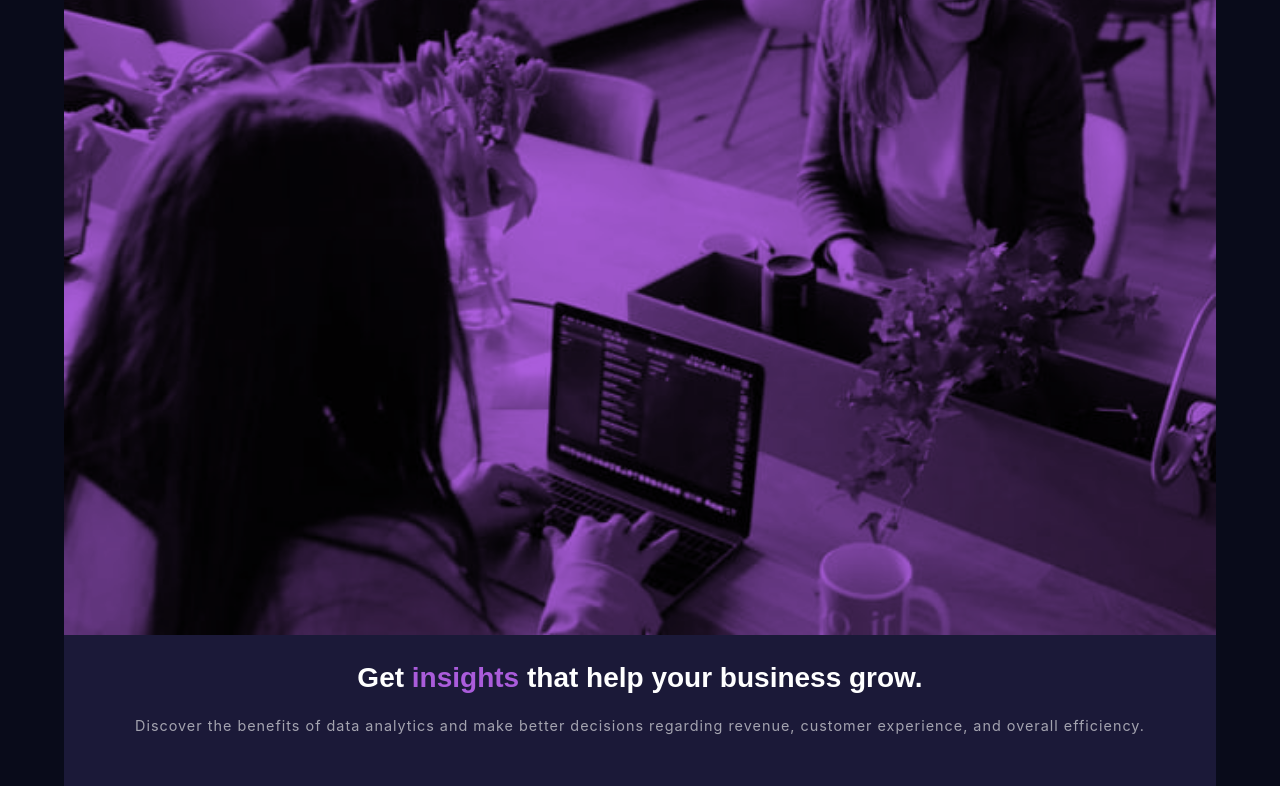
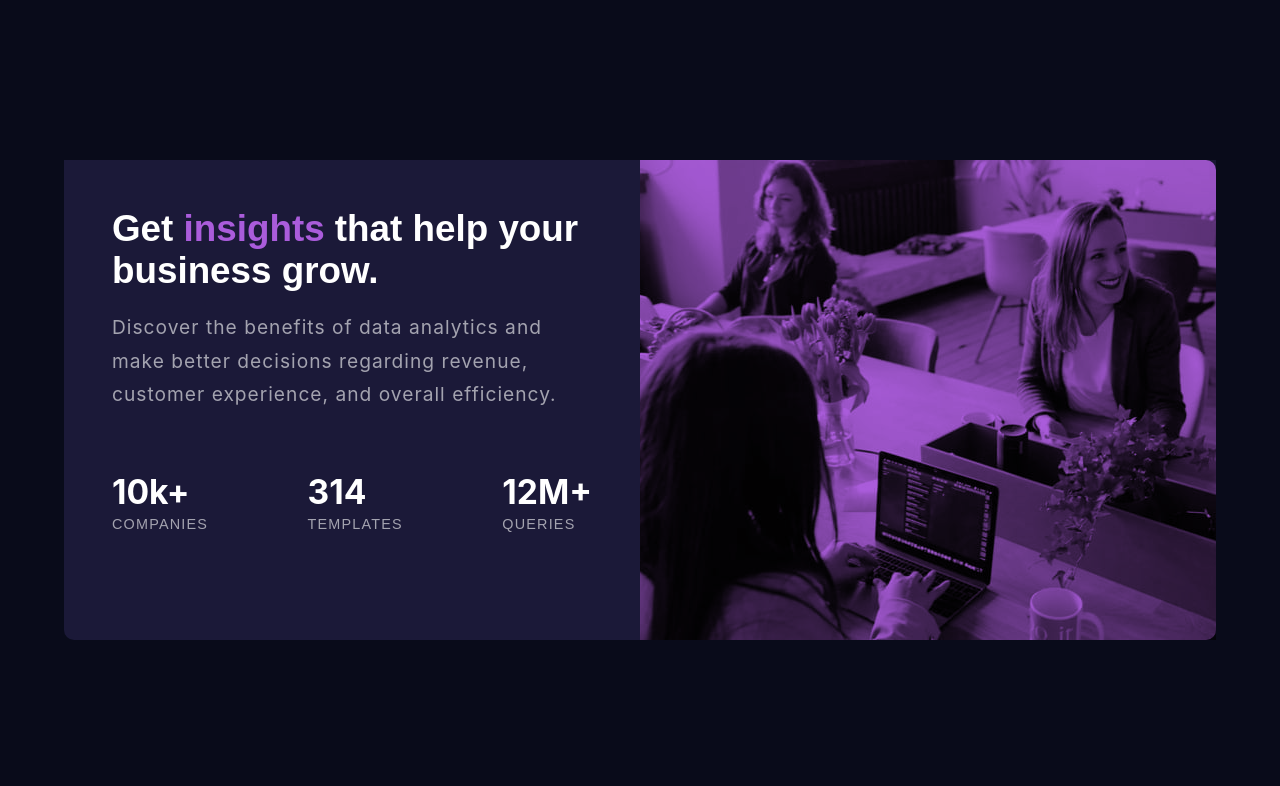
Before and after one commit to artsycoder533/stats-preview-card-component, a plain HTML site: page index.html in a window 1280 px wide. Shown: the top 786 px of the page. Drawn offline with Linux system fonts and the light colour scheme; a web font is replaced by a local one.

Commit message:
finished mobile styling and ipad portrait styling

```diff
--- a/index.html
+++ b/index.html
@@ -21,9 +21,9 @@
         <div class="img-container">
           <!-- image -->
           <picture>
-            <source media="(max-width: 768px>" srcset="./images/image-header-mobile.jpg">
-            <source media="(min-width: 769px>" srcset="./images/image-header-desktop.jpg">
-            <img src="./images/image-header-mobile.jpg"
+            <source media="(min-width:350px)" srcset="./images/image-header-mobile.jpg">
+            <source media="(min-width:992px)" srcset="./images/image-header-desktop.jpg">
+            <img src="./images/image-header-desktop.jpg"
             alt="women sitting at table collaborating"
             class="img">
           </picture>
@@ -42,21 +42,21 @@
           <!-- stats -->
           <div class="stats-container">
             <!-- single stat -->
-            <div class="stat1">
+            <div class="stat">
               <h2 class="heading">10k+</h2>
-              <p>companies</p>
+              <p class="stat">companies</p>
             </div>
             <!-- end of single stat -->
             <!-- single stat -->
-            <div class="stat2">
+            <div class="stat">
               <h2 class="heading">314</h2>
-              <p>templates</p>
+              <p class="stat">templates</p>
             </div>
             <!-- end of single stat -->
             <!-- single stat -->
-            <div class="stat3">
+            <div class="stat">
               <h2 class="heading">12M+</h2>
-              <p>queries</p>
+              <p class="last">queries</p>
             </div>
             <!-- end of single stat -->
           </div>
--- a/style.css
+++ b/style.css
@@ -25,8 +25,13 @@
 }
 
 body {
+    height: 100vh;
     font-size: var(--font-size);
     background: var(--main-background);
+    /* margin: auto; */
+    display: flex;
+    justify-content: center;
+    align-content: center;
 }
 
 
@@ -45,33 +50,40 @@ span {
 }
 
 /* GLOBAL CLASSES */
+
+/* MOBILE FIRST DESIGN */
 /* OUTER CONTAINER */
 
 .container {
-    width: 100vw;
-    height: 100vh;
+    width: 90vw;
+    height: 100%;
     display: flex;
-    flex-direction: row;
     justify-content: center;
     align-items: center;
+    /* margin:  2.5vh auto; */
 }
 
 .card {
-    width: 90vw;
     background: var(--card-background);
-
+    display: flex;
+    flex-direction: column;
+    border-bottom-right-radius: 10px;
+    border-bottom-left-radius: 10px;
 }
 
 /* IMAGE CONTAINER */
 .img-container {
     width: 100%;
+    height: 100%;
     background: var(--accent);
+    border-top-right-radius: 10px;
+        border-top-left-radius: 10px;
 }
 
 .img {
     width: 100%;
+    mix-blend-mode: multiply;
     display: block;
-    mix-blend-mode: multiply;
 }
 
 /* TEXT CONTAINER */
@@ -80,26 +92,26 @@ span {
     text-align: center;
     display: flex;
     flex-direction: column;
+    padding: 2rem 2rem 0.2rem 2rem;
 }
 
 .text-container h1 {
     margin-bottom: 1.2rem;
+    font-family: var(--ff-primary);
+    font-size: 1.7rem;
 }
 
 .para-container {
     height: 100%;
-    margin: 1.7rem;
+    /* margin: 1.7rem; */
 }
 
-.para-container h1{
-    font-family: var(--ff-primary);
-    font-size: 1.75rem;
-}
 
 .para-container p {
     letter-spacing: 1px;
     font-family: var(--ff-secondary);
     font-size: 0.9rem;
+    margin-bottom: 2.2rem;
 }
 
 .stats-container {
@@ -107,29 +119,109 @@ span {
     display: flex;
     flex-direction: column;
     justify-content: center;
-    margin: 1.5rem;
 }
 
 .stats-container h2 {
     font-family: var(--ff-secondary);
 }
+
 .stats-container p {
     text-transform: uppercase;
     font-family: var(--ff-primary);
     font-size: 0.7rem;
-    margin-bottom: 1.2rem;
-    letter-spacing: 1px;
+    margin-bottom: 1.7rem;
+    letter-spacing: 1.2px;
     font-weight: 400;
 }
 
+.last {
+    margin-bottom: 0;
+}
+
 /* MEDIA QUERIES */
-@media screen and (min-width: 992){
+/* ipad portrait */
+@media screen and (min-width: 768px){
+    .container {
+        width: 70vw;
+        height: 100%;
+    }
+
     .card {
+        border-bottom-right-radius: 10px;
+        border-bottom-left-radius: 10px;
+        /* margin: auto; */
+    }
 
+    .text-container {
+        padding: 3rem;
+    }
+    .para-container h1 {
+        font-size: 2.3rem;
+    }
+    .para-container p {
+        font-size: 1.2rem;
+    }
 
+    .img-container {
+        border-top-right-radius: 10px;
+        border-top-left-radius: 10px;
+    }
+
+    .stats-container h2 {
+        font-size: 2.1rem;
+        padding-top: 1.5rem;
+    }
+
+    .stats-container p {
+        font-size: 0.9rem;
+        margin: 0;
+    }
+
+}
+
+/* ipad landscape */
+@media screen and (min-width: 1024px){
+    .container {
+        width: 90vw;
+        height: 100%;
+
+    }
+    .card {
+        flex-direction: row-reverse;
     }
 
     .img-container, .text-container {
-        /* width: 50%; */
+        width: 50%;
+        height: 60vh;
     }
+
+    .img-container {
+        border-top-right-radius: 10px;
+        border-bottom-right-radius: 10px;
+        border-top-left-radius: 0px;
+    }
+    .img {
+        height: 100%;
+        object-fit: cover;
+    }
+
+    .text-container {
+        text-align: left;
+        border-top-left-radius: 10px;
+        border-bottom-left-radius: 10px;
+        justify-content: space-between;
+    }
+
+    .stats-container {
+        flex-direction: row;
+        justify-content: space-between;
+        /* align-items: flex-end; */
+    }
+
+    .stats-container p {
+        padding-bottom: 0;
+    }
+
+@media screen and (min-width: 1200px){
+
 }
```
